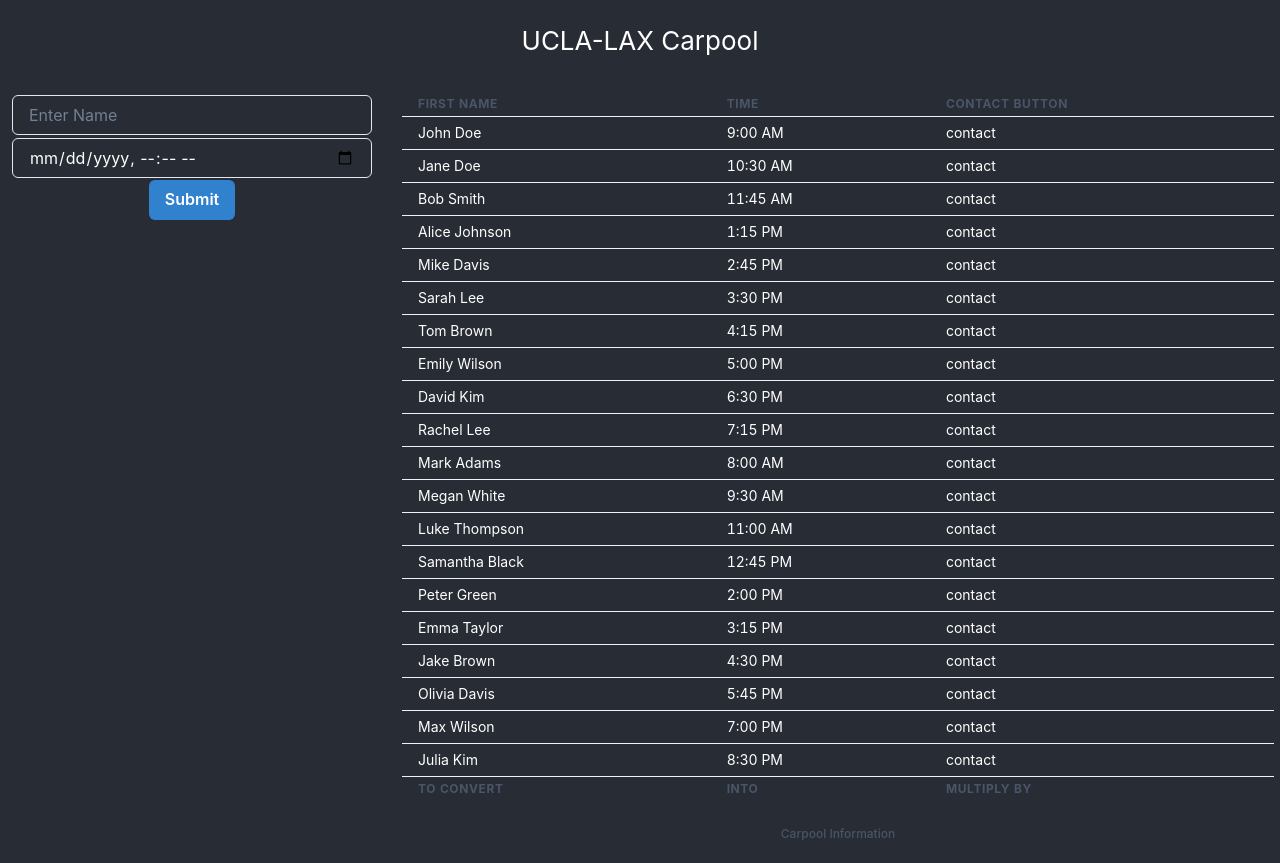
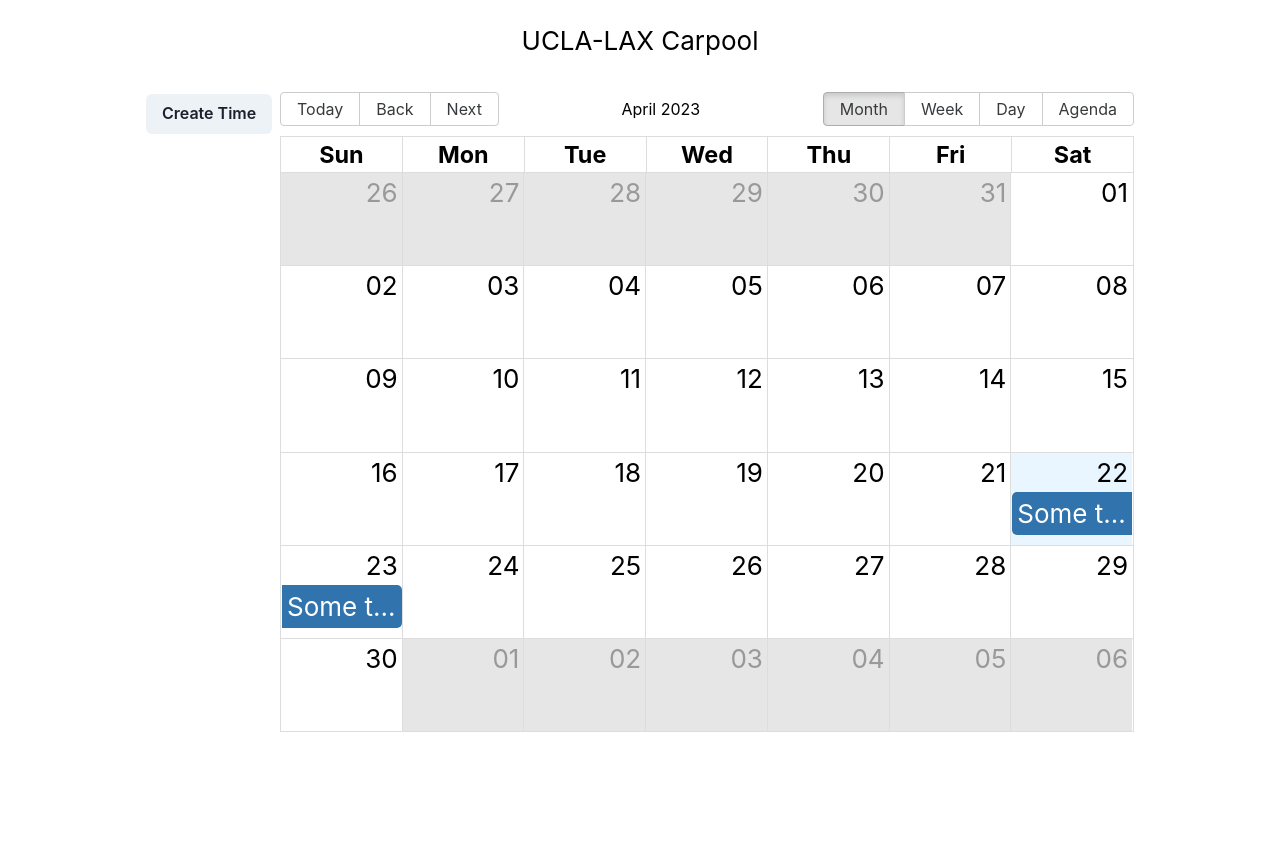
Before and after one commit to evancoons22/ucla-carpool, a React (Create React App) app in the folder front/: page / in a window 1280 px wide. After the commit the page ends 800 px from the top, so only its background shows below. Built offline with nearby package versions, Linux system fonts and the light colour scheme.

Commit message:
calender is working, light mode, pop up form

```diff
--- a/front/package.json
+++ b/front/package.json
@@ -9,8 +9,11 @@
     "@testing-library/jest-dom": "^5.16.5",
     "@testing-library/react": "^13.4.0",
     "@testing-library/user-event": "^13.5.0",
+    "formik": "^2.2.9",
     "framer-motion": "^10.12.4",
+    "moment": "^2.29.4",
     "react": "^18.2.0",
+    "react-big-calendar": "^1.6.9",
     "react-dom": "^18.2.0",
     "react-scripts": "5.0.1",
     "web-vitals": "^2.1.4"
--- a/front/src/App.css
+++ b/front/src/App.css
@@ -1,6 +1,6 @@
 .App {
   text-align: center;
-  background-color: #282c34;
+  background-color: #fffff;
 }
 
 .App-logo {
@@ -15,38 +15,44 @@
 }
 
 .App-header {
-  background-color: #282c34;
+  background-color: #fffff;
   min-height: 10vh;
   display: flex;
   flex-direction: row;
   align-items: center;
   justify-content: center;
   font-size: calc(10px + 2vmin);
-  color: white;
+  color: black;
 }
 
 .body {
-  background-color: #282c34;
+  background-color: #fffff;
   min-height: 90vh;
   display: grid;
-  grid-template-columns: 30% [col-start] 70% [col-start];
+  grid-template-columns: 10% [col-start] 10% [col-start] auto [col-start] 10% [col-start];
   font-size: calc(10px + 2vmin);
-  color: white;
+  color: black;
   gap: 6px;
 }
 
 .submit {
     padding:  12px;
-    grid-column-start: 1;
-    grid-column-end: 2;
+    grid-column-start: 2;
+    grid-column-end: 3;
     align-self: start;
 }
 
 .table {
-    grid-column-start: 2;
-    grid-column-end: 3;
+    grid-column-start: 4;
+    grid-column-end: 5;
     padding: 12px;
     align-self: start;
+}
+
+.calendar {
+    grid-column-start: 3;
+    grid-column-end: 4;
+    padding: 12px;
 }
 
 .App-link {
--- a/front/src/App.js
+++ b/front/src/App.js
@@ -1,22 +1,29 @@
 import './App.css';
 import EnterDetails from './components/EnterDetails.js';
-import DisplayTable from './components/DisplayTable.js';
+//import DisplayTable from './components/DisplayTable.js';
+import MyCalendar from './components/Calendar.js';
 
 function App() {
   return (
     <div className="App">
 
       <header className="App-header">
-      <h3> UCLA-LAX Carpool</h3>
+      <div>
+          <h2> UCLA-LAX Carpool</h2>
+      </div>
       </header>
 
       <body className = 'body'>
           <div className = 'submit'>
               <EnterDetails />
           </div>
-          <div className = 'table'>
+      <div className = 'calendar'>
+      <MyCalendar />
+      </div>
+      {/* <div className = 'table'>
               <DisplayTable />
           </div>
+          */}
       </body>
 
     </div>
--- /dev/null
+++ b/front/src/components/Calendar.js
@@ -0,0 +1,33 @@
+import { Calendar, momentLocalizer } from 'react-big-calendar';
+import moment from 'moment';
+import 'react-big-calendar/lib/css/react-big-calendar.css';
+
+
+const MyCalendar = () => {
+
+    const localizer = momentLocalizer(moment)
+
+    const myEventsList = [
+            {
+                start: moment().toDate(),
+                end: moment()
+                .add(1, "days")
+                .toDate(),
+                title: "Some title"
+            }
+    ];
+
+    return  (
+        <div>
+        <Calendar
+            localizer={localizer}
+            events = {myEventsList}
+            startAccessor="start"
+            endAccessor="end"
+            style={{ height: "80vh" }}
+        />
+        </div>
+    )
+
+}
+export default MyCalendar;
--- a/front/src/components/DisplayTable.js
+++ b/front/src/components/DisplayTable.js
@@ -17,9 +17,12 @@ const DisplayTable = () => {
     const [data, setData] = useState(null);
 
     useEffect( () => {
-        // get Data on load
-        // let response = fetch(URL, body = {})
-    })
+        // FETCH REQUEST TO GET ALL USER DATA
+        fetch('/api/users')
+            .then(response => response.json())
+            .then(data => setData(data))
+            .catch(error => console.error(error));
+    }, []);
 
     const fakedata = [
       { name: 'John Doe', departureTime: '9:00 AM' },
--- a/front/src/components/EnterDetails.js
+++ b/front/src/components/EnterDetails.js
@@ -1,33 +1,111 @@
 import {React, useState} from "react";
 import { Button, Input } from '@chakra-ui/react'
+import {
+  Modal,
+  ModalOverlay,
+  ModalContent,
+  ModalHeader,
+  ModalFooter,
+  ModalBody,
+  ModalCloseButton,
+} from '@chakra-ui/react'
+import { useDisclosure } from '@chakra-ui/react';
+import { Radio, RadioGroup, Stack, FormControl} from '@chakra-ui/react';
+
 
 const EnterDetails = () => {
 
+    const { isOpen, onOpen, onClose } = useDisclosure();
 
-    const [flightnumber, setFlightNumber] = useState('');
     const [name, setName] = useState('');
+    const [usertime, setUsertime] = useState('');
+    const [email, setEmail] = useState('');
+    const [phonenumber, setPhoneNumber] = useState('');
+    const [arriving, setArriving] = useState('');
 
-    const handleSubmit = () => {
-        // POST REQUEST TO NODE.JS
+    // const URL = '';
+
+    /* const codeforlater =  {
+
+        console.log('submithandled');
+        fetch(URL, {
+            method: 'POST',
+            headers: {
+                'Content-Type': 'application/json'
+            },
+            body: JSON.stringify({ name, usertime })
+        })
+            .then(response => response.json())
+            .then(data => {
+                console.log(data);
+                event.target.reset();
+            })
+            .catch(error => console.error(error));       // POST REQUEST TO NODE.JS
+
+    } */
+
+    const handleSubmit = (event) => {
+        // fetch post request to node backend
+        console.log("submithandled");
+        setName('');
+        setUsertime('');
+        setEmail('');
+        setPhoneNumber('');
+        setArriving('');
+
+        setTimeout(() => {
+          alert(JSON.stringify("submission processed"))
+        }, 1000)
     }
 
     return (
 
         <div>
-            <form onSubmit={handleSubmit}>
-                <label>
-                    <Input  placeholder = 'Enter Name' type="text" value={name} onChange={(event) => setName(event.target.value)} />
-                </label>
+          <Button onClick={onOpen}>Create Time</Button>
+          <Modal isOpen={isOpen} onClose={onClose}>
+            <ModalOverlay />
+            <ModalContent>
+              <ModalHeader>Enter Details</ModalHeader>
+              <ModalCloseButton />
 
-                <br />
-                <label>
-                    <Input placeholder="Select Date and Time" size="md" type="datetime-local" value={flightnumber} onChange={(event) => setFlightNumber(event.target.value)}  />
-                </label>
+              <ModalBody>
+                <form onSubmit={handleSubmit}>
+                {/* try to figure out form control later */}
+                <FormControl isRequired>
+                        <Input  variant='filled' placeholder = 'Name' type="text" value={name} onChange={(event) => setName(event.target.value)} />
+                </FormControl>
 
-                <br />
-                <Button colorScheme = 'blue' >Submit</Button>
-            </form>
+                    <br />
+                        <Input variant='filled' placeholder="Select Date and Time" size="md" type="datetime-local" value={usertime} onChange={(event) => setUsertime(event.target.value)}  />
+
+                    <br />
+                    <br />
+                        <Input variant='filled' placeholder="Phone Number" size="md" type="tel" value={phonenumber} onChange={(event) => setPhoneNumber(event.target.value)}  />
+
+                    <br />
+                    <br />
+                        <Input variant='filled' placeholder="Email" size="md" type="email" value={email} onChange={(event) => setEmail(event.target.value)}  />
+
+                    <br />
+                    <br />
+                    <RadioGroup onChange={setArriving} value={arriving}>
+                      <Stack direction='row'>
+                        <Radio value='Arrival'>Arriving</Radio>
+                        <Radio value='Departure'>Departing</Radio>
+                      </Stack>
+                    </RadioGroup>
+
+                    <br />
+                </form>
+              </ModalBody>
+
+              <ModalFooter>
+                <Button colorScheme = 'blue' type = 'submit' onClick = {handleSubmit} >Submit</Button>
+              </ModalFooter>
+            </ModalContent>
+          </Modal>
         </div>
+
 
     )
 
--- a/front/src/index.js
+++ b/front/src/index.js
@@ -4,7 +4,8 @@ import './index.css';
 import App from './App';
 import reportWebVitals from './reportWebVitals';
 
-import { ChakraProvider } from '@chakra-ui/react'
+import { ChakraProvider } from '@chakra-ui/react';
+
 
 const root = ReactDOM.createRoot(document.getElementById('root'));
 root.render(
```
Also changed, not shown: front/src/theme.js (added, +15 -0 lines), 1 other file (tests, documents, lock files or other folders).
